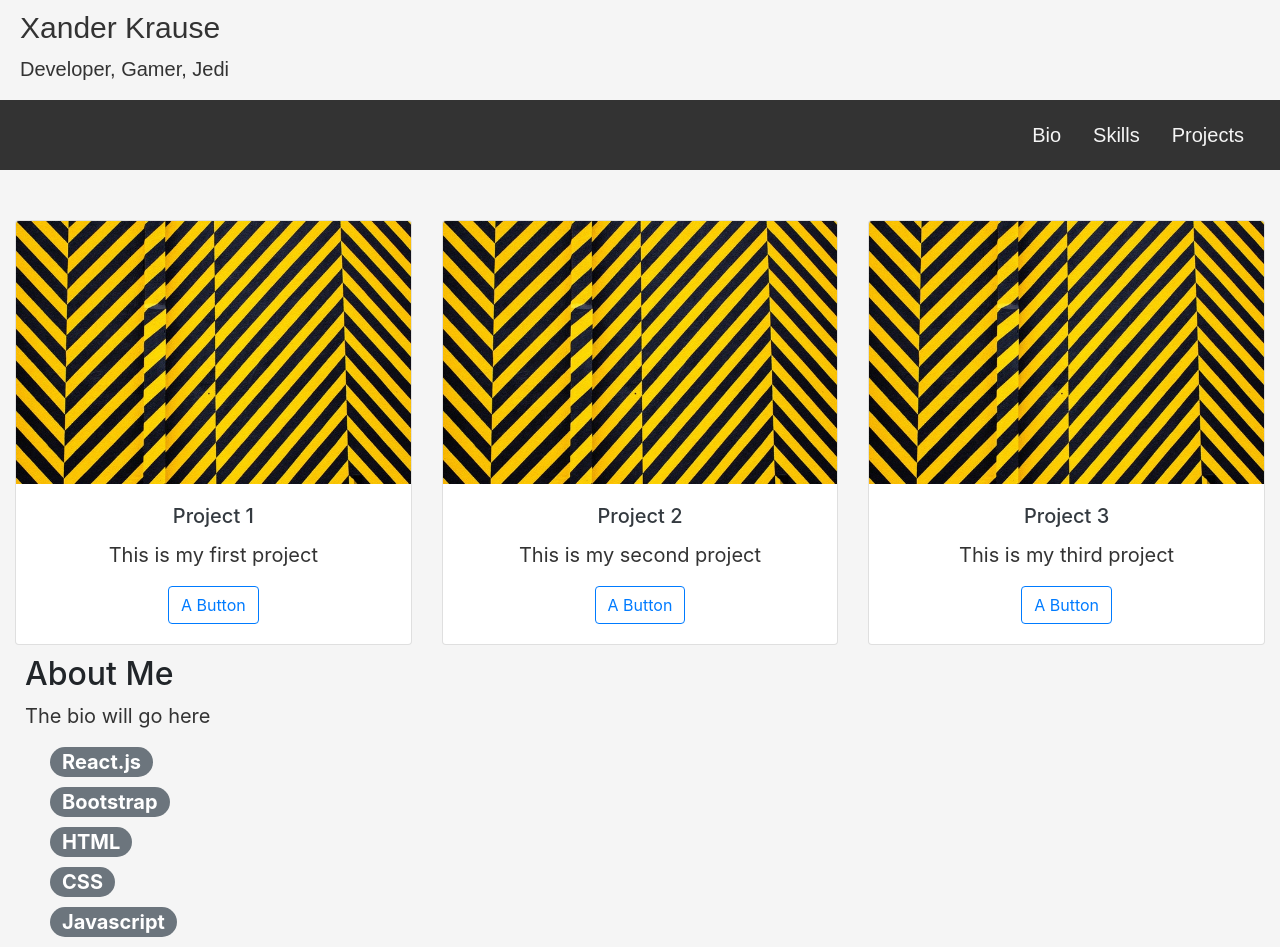
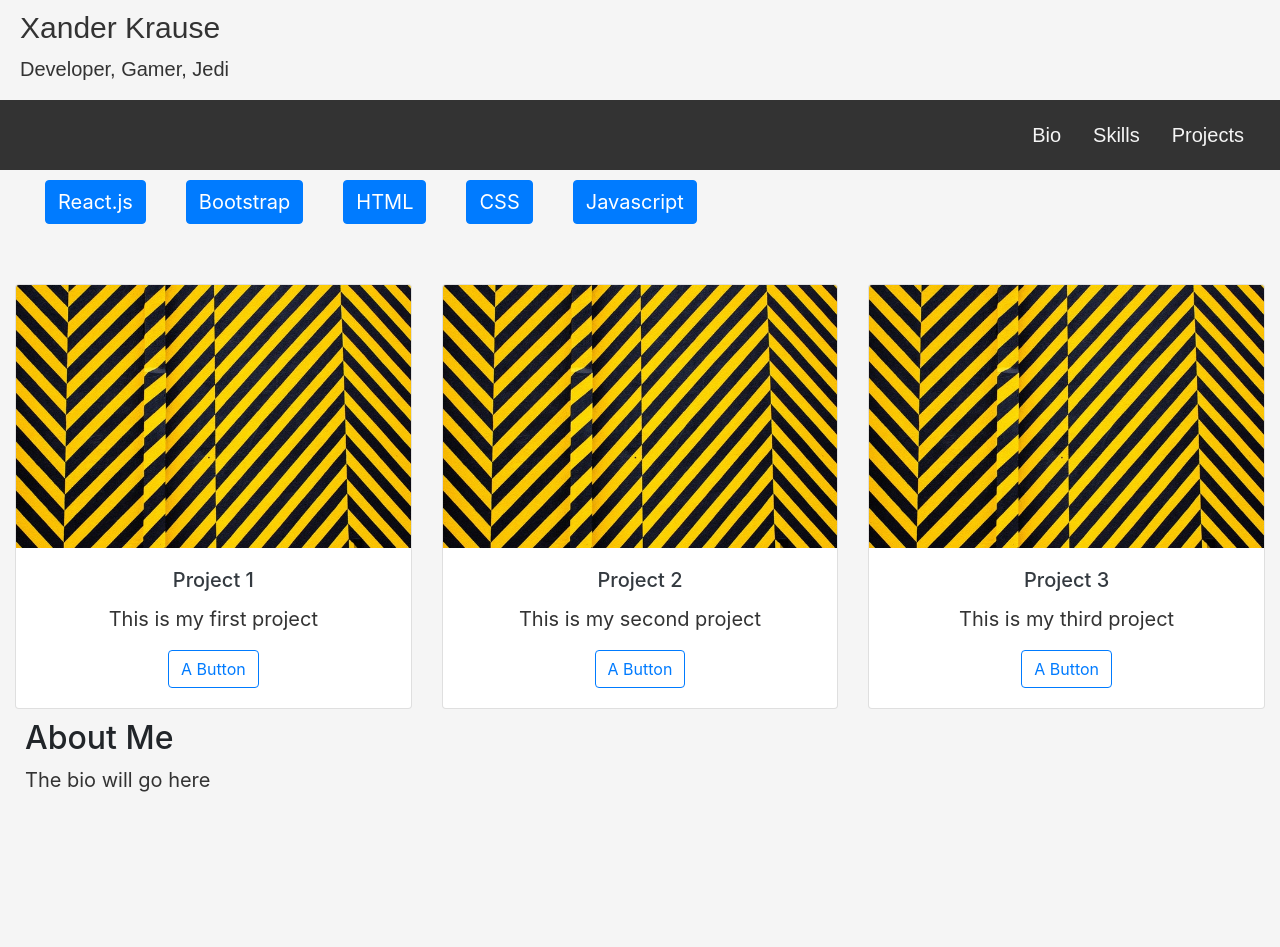
Before and after one commit to xkrause/portfolio, a React (Create React App) app: page / in a window 1280 px wide. After the commit the page ends 811 px from the top, so only its background shows below. Built offline with nearby package versions, Linux system fonts and the light colour scheme.

Commit message:
Style and other changes to Skill Component

```diff
--- a/src/components/App/App.js
+++ b/src/components/App/App.js
@@ -12,9 +12,9 @@
             <div>
                 <Header />
                 <Nav />
+                <Skills />
                 <Projects />
                 <Bio />
-                <Skills />
             </div>
         );
     }
--- a/src/components/Card/Card.js
+++ b/src/components/Card/Card.js
@@ -11,7 +11,7 @@
                 <div className = "card-body text-dark">
                     <h5 className = "card-title">{this.props.title}</h5>
                     <p className = "card-text-text-secondary">{this.props.text}</p>
-                    <a href = "#" className = "btn btn-outline-primary">A Button</a>
+                    <button type = "button" href = "#" className = "btn btn-outline-primary">A Button</button>
                 </div>
             </div>
         );
--- a/src/components/Skill/Skill.css
+++ b/src/components/Skill/Skill.css
@@ -1,3 +1,4 @@
-.badge {
+.skill {
+    margin: 0 20px;
     font-size: 20px;
 }
--- a/src/components/Skill/Skill.js
+++ b/src/components/Skill/Skill.js
@@ -4,8 +4,8 @@
 class Skill extends React.Component {
     render() {
         return (
-            <div className = "container">
-                <span className = "badge badge-pill badge-secondary">{this.props.skill}</span>
+            <div className = "skill btn btn-primary">
+                {this.props.skill}
             </div>
         );
     }
```
Also changed, not shown: src/components/Projects/Projects.css (line endings or trailing spaces).
